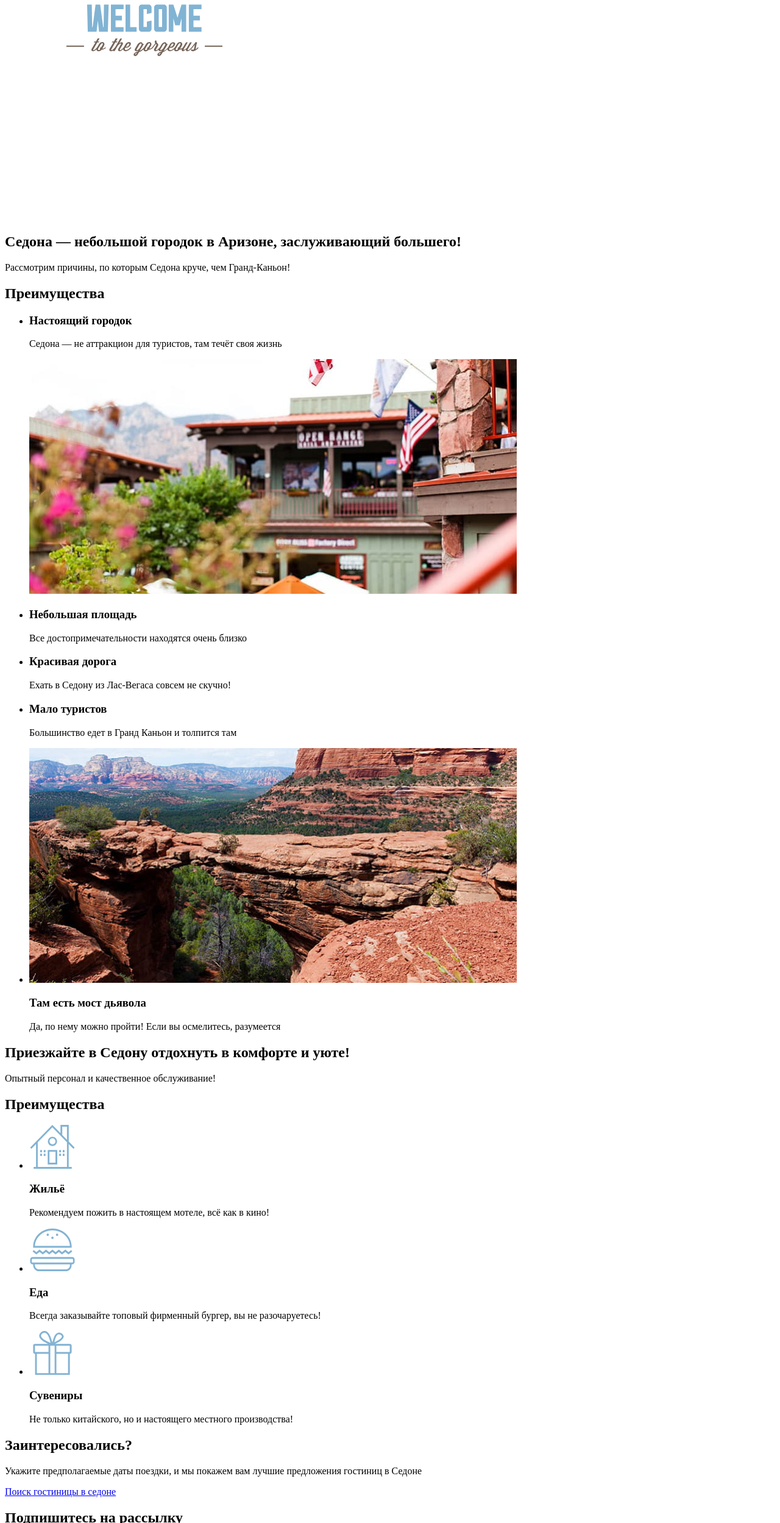
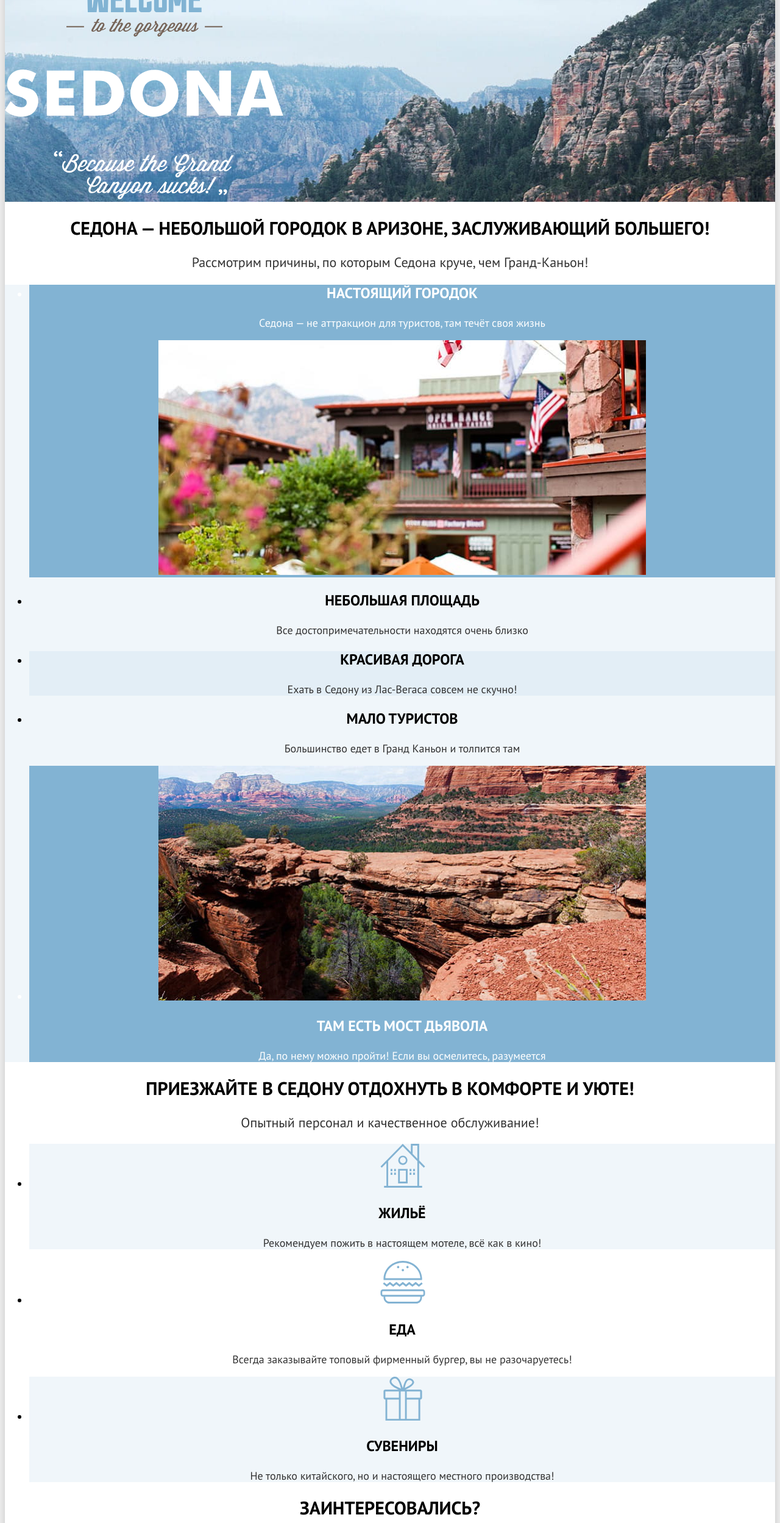
Before and after one commit to htmlacademy-htmlcss/2330373-sedona-38, a plain HTML site: page index.html in a window 1280 px wide. Shown: the part 302-2800 px from the top of the page at 61% size. Drawn offline with Linux system fonts and the light colour scheme.

Commit message:
добавляет стилизацию первой страницы

```diff
--- a/index.html
+++ b/index.html
@@ -3,8 +3,10 @@
   <head>
     <meta charset="utf-8">
     <title>HTML Academy: Седона</title>
+    <link rel="stylesheet" href="styles/styles.css">
   </head>
   <body>
+    <div class="page-container">
 
       <header class="page-header" data-test="header">
         <nav class="navigation">
@@ -40,9 +42,7 @@
               </a>
             </li>
             <li class="navigation-item">
-            <a class="navigation-link" href="#">
-                Хочу сюда
-            </a>
+              <a class="navigation-link button" href="#">Хочу сюда</a>
             </li>
           </ul>
 
@@ -50,12 +50,15 @@
       </header>
 
       <main class="main-index" data-test="main">
+
         <h1 class="visually-hidden">Седона</h1>
+
+        <div class="main-index-img">
           <img src="images/welcome.svg" alt="welcome to the gorgeous sedona because the grand canyon sucks" width="458" height="352">
+        </div>
 
         <section class="hero" data-test="hero">
-        <h2 class="hero-title">Седона — небольшой городок в Аризоне, заслуживающий большего!
-        </h2>
+          <h2 class="hero-title title-index">Седона — небольшой городок в Аризоне, заслуживающий большего!</h2>
           <p class="hero-description">
             Рассмотрим причины, по которым Седона круче, чем Гранд-Каньон!
           </p>
@@ -67,7 +70,7 @@
           <ul class="advantages-list">
             <li class="advantages-item">
               <h3 class="advantages-title">Настоящий городок</h3>
-            <p class="advantages-description">Седона — не аттракцион для туристов, там течёт своя жизнь</p>
+              <p class="advantages-description advantages-description-first-last">Седона — не аттракцион для туристов, там течёт своя жизнь</p>
               <img src="images/photo-1.jpg" alt="Фрагмент города на фоне гор" width="800" height="385">
             </li>
             <li class="advantages-item">
@@ -86,50 +89,52 @@
             <li class="advantages-item">
               <img src="images/photo-2.jpg" alt="Пейзаж каньонов" width="800" height="385">
               <h3 class="advantages-title">Там есть мост дьявола</h3>
-            <p class="advantages-description">Да, по нему можно пройти! Если вы осмелитесь, разумеется</p>
+              <p class="advantages-description advantages-description-first-last" >Да, по нему можно пройти! Если вы осмелитесь, разумеется</p>
             </li>
           </ul>
 
         </section>
 
-      <h2 class="frame-title">Приезжайте в Седону отдохнуть в комфорте и уюте!</h2>
-        <p class="frame">
+        <div class="search">
+          <h2 class="search-title title-index">Приезжайте в Седону отдохнуть в комфорте и уюте!</h2>
+          <p class="search-frame">
             Опытный персонал и качественное обслуживание!
           </p>
+        </div>
 
-      <section class="advantages">
+        <section class="advantages-last">
           <h2 class="visually-hidden">Преимущества</h2>
-        <ul class="advantages-list">
-          <li class="advantages-item">
+          <ul class="advantages-last-list">
+            <li class="advantages-last-item">
               <img src="images/home.svg" alt="Дом" width="75" height="72">
-            <h3 class="advantages-title">Жильё</h3>
-            <p class="advantages-description">Рекомендуем пожить в настоящем мотеле, всё как в кино!</p>
+              <h3 class="advantages-last-title">Жильё</h3>
+              <p class="advantages-last-description">Рекомендуем пожить в настоящем мотеле, всё как в кино!</p>
             </li>
-          <li class="advantages-item">
+            <li class="advantages-last-item">
               <img src="images/burger.svg" alt="Бургер" width="75" height="72">
-            <h3 class="advantages-title">Еда</h3>
-            <p class="advantages-description">Всегда заказывайте топовый фирменный бургер, вы не разочаруетесь!</p>
+              <h3 class="advantages-last-title">Еда</h3>
+              <p class="advantages-last-description">Всегда заказывайте топовый фирменный бургер, вы не разочаруетесь!</p>
             </li>
-          <li class="advantages-item">
+            <li class="advantages-last-item">
               <img src="images/present.svg" alt="Сувенир" width="75" height="72">
-            <h3 class="advantages-title">Сувениры</h3>
-            <p class="advantages-description">Не только китайского, но и настоящего местного производства!</p>
+              <h3 class="advantages-last-title">Сувениры</h3>
+              <p class="advantages-last-description">Не только китайского, но и настоящего местного производства!</p>
             </li>
           </ul>
         </section>
 
         <section class="hotel" data-test="search">
-        <h2 class="hotel-title">Заинтересовались?</h2>
+          <h2 class="hotel-title title-index">Заинтересовались?</h2>
           <p hotel-description>Укажите предполагаемые даты поездки, и мы покажем вам лучшие предложения гостиниц в Седоне</p>
           <a class="button search-hotel" href="#">Поиск гостиницы в седоне</a>
         </section>
 
         <section class="subsccribe" data-test="subscribe">
-        <h2 class="subsccribe-title">Подпишитесь на рассылку</h2>
+          <h2 class="subsccribe-title title-index">Подпишитесь на рассылку</h2>
           <p class="subsccribe-description">Только полезная информация и никакого спама, честное бойскаутское!</p>
           <form action="https://echo.htmlacademy.ru/">
-          <input type="text" value="Ваш e-mail">
-          <input type="submit" value="Подписаться">
+            <input class="subsccribe-input-mail" type="text" value="Ваш e-mail">
+            <input class="subsccribe-input" type="submit" value="Подписаться">
           </form>
         </section>
       </main>
@@ -138,21 +143,21 @@
 
         <ul footer-social-list>
           <li footer-social-item>
-            <a class="button" href="https://vk.com/htmlacademy">
+              <a class="footer-social-link" href="https://vk.com/htmlacademy">
                 <svg xmlns="http://www.w3.org/2000/svg" width="25" height="15" viewBox="0 0 25 15" fill="none">
                   <path fill-rule="evenodd" clip-rule="evenodd" d="M24.1164 1.80445C24.2824 1.25845 24.1164 0.856445 23.3214 0.856445H20.6964C20.0284 0.856445 19.7204 1.20345 19.5534 1.58645C19.5534 1.58645 18.2184 4.78245 16.3274 6.85845C15.7154 7.46045 15.4374 7.65145 15.1034 7.65145C14.9364 7.65145 14.6854 7.46045 14.6854 6.91345V1.80445C14.6854 1.14845 14.5014 0.856445 13.9454 0.856445H9.81738C9.40038 0.856445 9.14938 1.16045 9.14938 1.44945C9.14938 2.07045 10.0954 2.21445 10.1924 3.96245V7.76045C10.1924 8.59345 10.0394 8.74444 9.70538 8.74444C8.81538 8.74444 6.65038 5.53345 5.36538 1.85945C5.11638 1.14445 4.86438 0.856445 4.19338 0.856445H1.56638C0.816382 0.856445 0.666382 1.20345 0.666382 1.58645C0.666382 2.26845 1.55638 5.65645 4.81138 10.1374C6.98138 13.1974 10.0364 14.8564 12.8194 14.8564C14.4884 14.8564 14.6944 14.4884 14.6944 13.8534V11.5404C14.6944 10.8034 14.8524 10.6564 15.3814 10.6564C15.7714 10.6564 16.4384 10.8484 17.9964 12.3234C19.7764 14.0724 20.0694 14.8564 21.0714 14.8564H23.6964C24.4464 14.8564 24.8224 14.4884 24.6064 13.7604C24.3684 13.0364 23.5184 11.9854 22.3914 10.7384C21.7794 10.0284 20.8614 9.26345 20.5824 8.88045C20.1934 8.38945 20.3044 8.17044 20.5824 7.73345C20.5824 7.73345 23.7824 3.30745 24.1154 1.80445H24.1164Z" fill="#83B3D3"/>
                 </svg>
               </a>
           </li>
           <li footer-social-item>
-            <a class="button" href="https://t.me/htmlacademy">
+              <a class="footer-social-link" href="https://t.me/htmlacademy">
                 <svg xmlns="http://www.w3.org/2000/svg" width="18" height="17" viewBox="0 0 18 17" fill="none">
                   <path d="M16.785 0.955705L0.840489 7.1042C-0.247661 7.54126 -0.241365 8.14828 0.640845 8.41897L4.73445 9.69597L14.2058 3.72014C14.6537 3.44766 15.0629 3.59424 14.7265 3.89281L7.05283 10.8183H7.05103L7.05283 10.8192L6.77045 15.0387C7.18413 15.0387 7.36669 14.8489 7.59871 14.625L9.58705 12.6915L13.7229 15.7464C14.4855 16.1664 15.0332 15.9506 15.2229 15.0405L17.9379 2.2453C18.2158 1.13107 17.5126 0.626562 16.785 0.955705Z" fill="#83B3D3"/>
                 </svg>
               </a>
           </li>
           <li footer-social-item>
-            <a class="button" href="https://www.youtube.com/user/htmlacademyru">
+              <a class="footer-social-link" href="https://www.youtube.com/user/htmlacademyru">
                 <svg xmlns="http://www.w3.org/2000/svg" width="23" height="18" viewBox="0 0 23 18" fill="none">
                   <path d="M18.9402 0.356445H3.50738C1.64668 0.356445 0.333252 1.9502 0.333252 3.75645V13.8502C0.333252 15.7627 1.64668 17.3564 3.50738 17.3564H19.1591C20.8009 17.3564 22.3333 15.7627 22.3333 13.9564V3.75645C22.1143 1.9502 20.8009 0.356445 18.9402 0.356445ZM7.99494 12.8939V4.81894L15.3283 8.85645L7.99494 12.8939Z" fill="#83B3D3"/>
                 </svg>
@@ -161,7 +166,7 @@
         </ul>
 
         <div class="iphone">
-        <a href="tel:+78128121212">+7 (812) 812-12-12</a>
+          <a class="iphone-link" href="tel:+78128121212">+7 (812) 812-12-12</a>
         </div>
 
         <adress class="logo-developer">
@@ -183,6 +188,6 @@
           </a>
         </adress>
       </footer>
-
+    </div>
   </body>
 </html>
--- /dev/null
+++ b/styles/styles.css
@@ -0,0 +1,241 @@
+@font-face {
+  font-family: "PT Sans";
+  font-style: normal;
+  font-weight: 400;
+  src: url("../fonts/ptsans-400.woff2") format("woff2");
+  font-display: swap;
+}
+
+@font-face {
+  font-family: "PT Sans";
+  font-style: normal;
+  font-weight: 700;
+  src: url("../fonts/ptsans-700.woff2") format("woff2");
+  font-display: swap;
+}
+
+body {
+  background-color: #F2F2F2;
+  color: #000000;
+  font-family: "PT Sans", sans-serif;
+  font-size: 18px;
+  line-height: 21px;
+}
+
+.page-container {
+  background-color: #FFFFFF;
+  box-shadow: 0px 0px 15px 0px rgba(0, 0, 0, 0.20);
+}
+
+.page-header {
+  color: #000000;
+  background-color: #FFFFFF;
+}
+
+.navigation-list {
+  text-align: center;
+}
+
+.navigation-link {
+  font-family: "PT Sans", sans-serif;
+  line-height: 24px;
+  font-weight: 700;
+  font-size: 20px;
+  color: inherit;
+  background-color: #FFFFFF;
+  text-decoration: none;
+  text-align: center;
+}
+
+.heart {
+  font-size: 10px;
+  line-height: 10px;
+  font-weight: 400;
+  text-align: center;
+  color: #FFFFFF;
+  background-color: #7DB54F;
+}
+
+.button {
+  font-size: 16px;
+  line-height: 20px;
+  text-transform: uppercase;
+  color: #FFFFFF;
+  background-color: #756157;
+
+}
+
+.main-index-img {
+  background-color: #3f98d996;
+  background-image: url("../images/hero-sedona.jpg");
+  background-size: cover;
+  background-repeat: no-repeat;
+}
+
+.hero {
+  text-align: center;
+}
+
+.title-index {
+  font-size: 30px;
+  font-weight: 700;
+  line-height: 36px;
+  text-transform: uppercase;
+}
+
+.hero-description {
+  font-size: 22px;
+  font-style: normal;
+  font-weight: 400;
+  line-height: 26px;
+  color: #333333;
+}
+
+.advantages {
+  text-align: center;
+  background-color: rgba(131, 179, 211, 0.12);
+}
+
+.advantages-title {
+  font-size: 24px;
+  font-weight: 700;
+  line-height: 28px;
+  text-transform: uppercase;
+}
+
+.advantages-description {
+  font-size: 18px;
+  font-weight: 400;
+  color: #333333;
+}
+
+.advantages li:nth-child(3) {
+  background-color: rgba(131, 179, 211, 0.12);
+}
+
+.advantages li:first-child,
+.advantages li:last-child {
+  color: #FFFFFF;
+  background-color: #82B3D3;
+}
+
+.advantages-description-first-last {
+  color: #FFFFFF;
+}
+
+.search {
+  text-align: center;
+}
+
+.search-frame {
+  font-size: 22px;
+  font-weight: 400;
+  line-height: 26px;
+  color: #333333;
+}
+
+.advantages-last {
+  text-align: center;
+  background-color: #FFFFFF;
+}
+
+.advantages-last-description {
+  font-weight: 400;
+  color: #333;
+}
+
+
+.advantages-last-title {
+  font-size: 24px;
+  font-weight: 700;
+  line-height: 28px;
+  text-transform: uppercase;
+}
+
+.advantages-last li:last-child,
+.advantages-last li:first-child {
+  background-color: rgba(131, 179, 211, 0.12);
+}
+
+.hotel {
+  text-align: center;
+}
+
+.hotel-description {
+  font-size: 22px;
+  font-weight: 400;
+  line-height: 26px;
+  color: #333333;
+}
+
+.search-hotel {
+  font-size: 20px;
+  font-weight: 700;
+  line-height: 36px;
+  text-decoration: none;
+}
+
+.subsccribe {
+  background-color: #3f98d996;
+  background-image: url(../images/subscribe.jpg);
+  background-size: cover;
+  background-repeat: no-repeat;
+  text-align: center;
+  color: #FFFFFF;
+}
+
+.subsccribe-description {
+  font-size: 22px;
+  font-weight: 400;
+  line-height: 26px;
+}
+
+.subsccribe-input-mail {
+  font-family: inherit;
+  font-size: 18px;
+  font-weight: 400;
+  line-height: 24px;
+  color: #000000;
+}
+
+.subsccribe-input {
+  font-family: inherit;
+  font-size: 20px;
+  font-weight: 700;
+  line-height: 36px;
+  color: inherit;
+  background-color: #82B3D3;
+  text-transform: uppercase;
+}
+
+.iphone-link {
+font-family: inherit;
+font-size: 40px;
+font-weight: 400;
+line-height: 40px;
+text-transform: uppercase;
+text-decoration: none;
+color: #000000;
+}
+
+.filter {
+  background-color: #3f98d996;
+  background-image: url(../images/filter.jpg);
+  background-size: cover;
+  background-repeat: no-repeat;
+  text-align: center;
+  color: #FFFFFF;
+}
+
+.visually-hidden {
+  position: absolute;
+  width: 1px;
+  height: 1px;
+  margin: -1px;
+  border: 0;
+  padding: 0;
+  white-space: nowrap;
+  clip-path: inset(100%);
+  clip: rect(0 0 0 0);
+  overflow: hidden;
+}
```
Also changed, not shown: catalog.html (+84 -39 lines), images/filter.jpg (added), images/Фильтр.jpg (deleted). Lines whose indentation alone changed are shown as unchanged.
